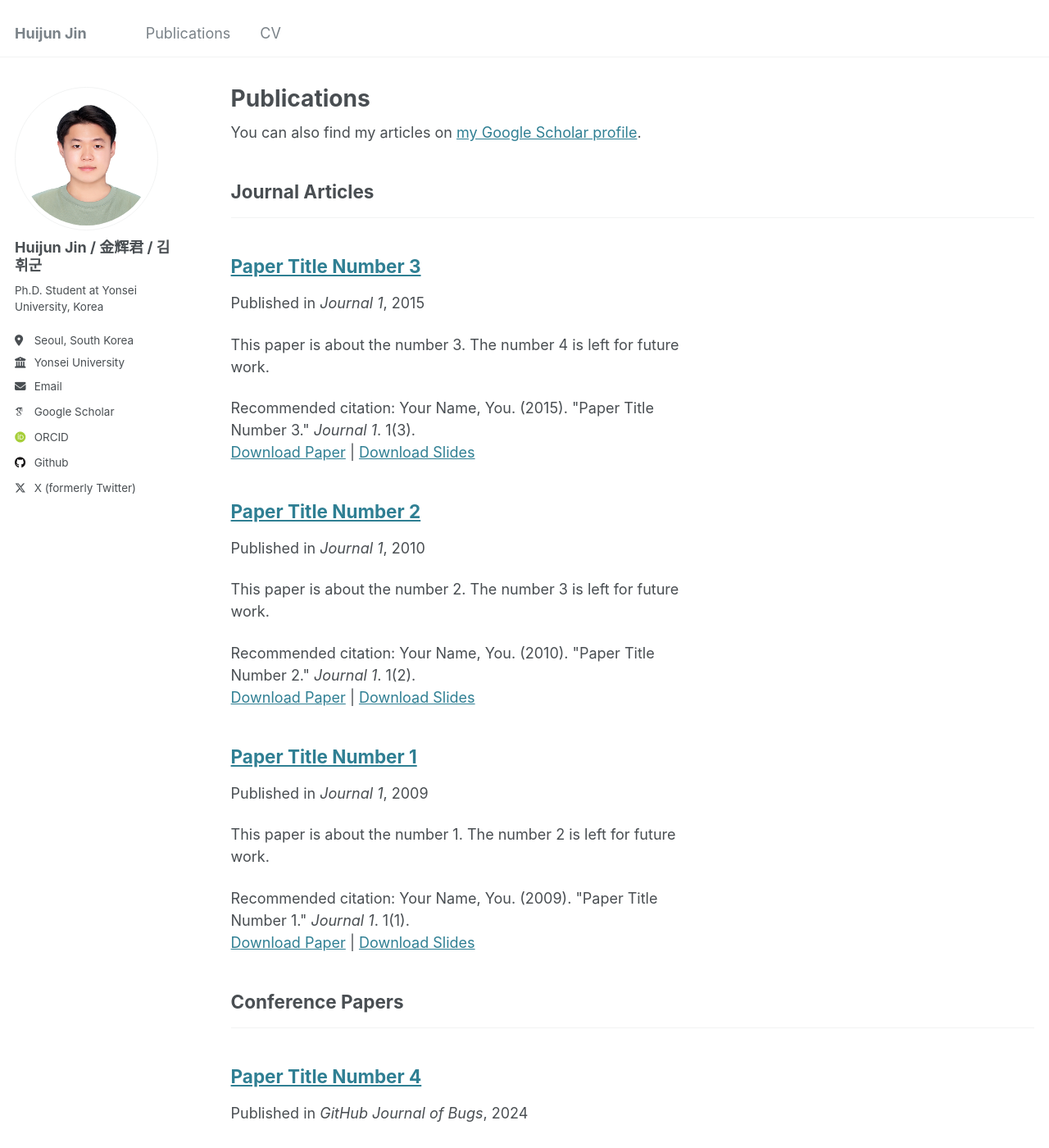
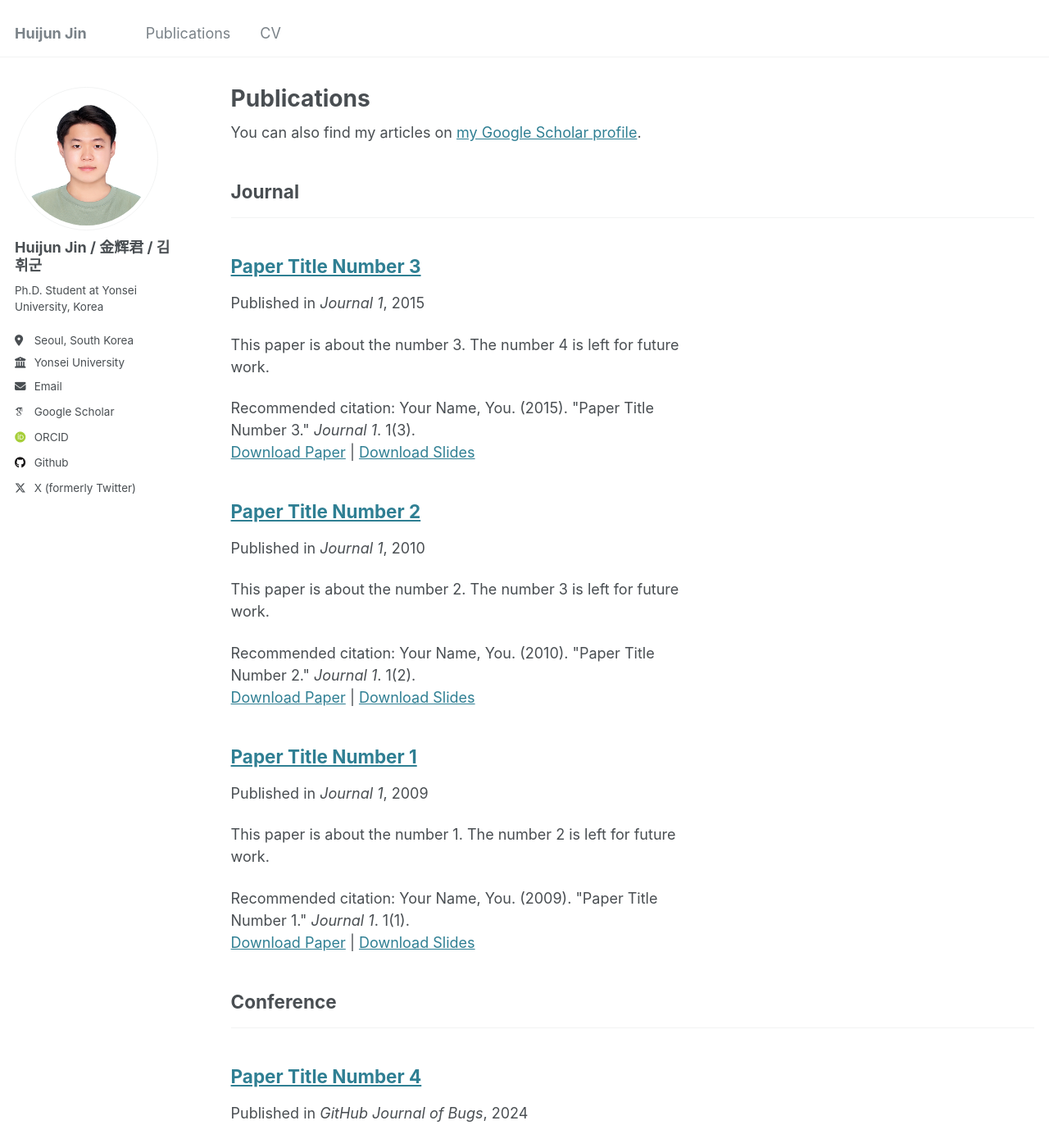
Before and after one commit to huijunjin/huijunjin.github.io, a Jekyll site: the page built from _pages/publications.html, in a window 1280 px wide and 1400 px high. Shown: the whole window at 82% size. Built offline with Jekyll 4.4.1, drawn with Linux system fonts in a browser that asks for light colours; some web fonts are replaced.

Commit message:
Update _config.yml

```diff
--- a/_config.yml
+++ b/_config.yml
@@ -79,9 +79,9 @@ publication_category:
   books:
     title: 'Books'
   manuscripts:
-    title: 'Journal Articles'
+    title: 'Journal'
   conferences:
-    title: 'Conference Papers'
+    title: 'Conference'
 
 # Site Settings
 teaser                   :  # filename of teaser fallback teaser image placed in /images/, .e.g. "500x300.png"
```
